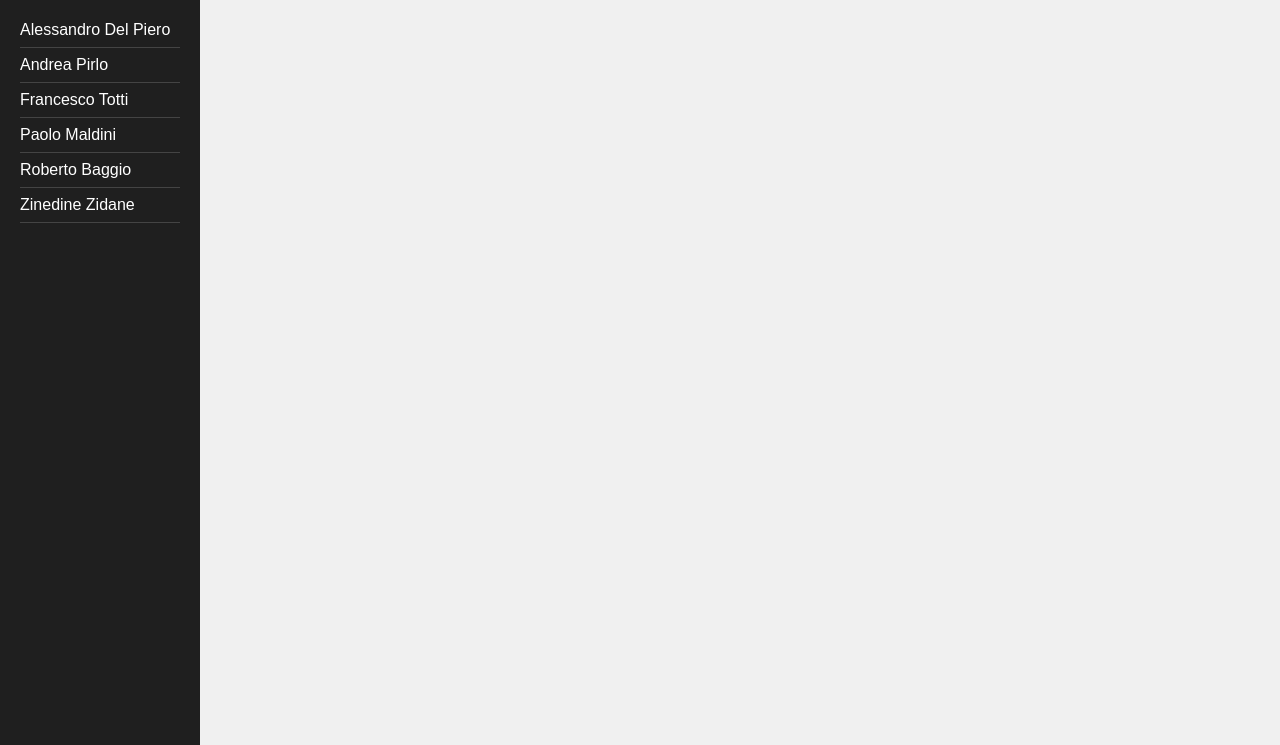
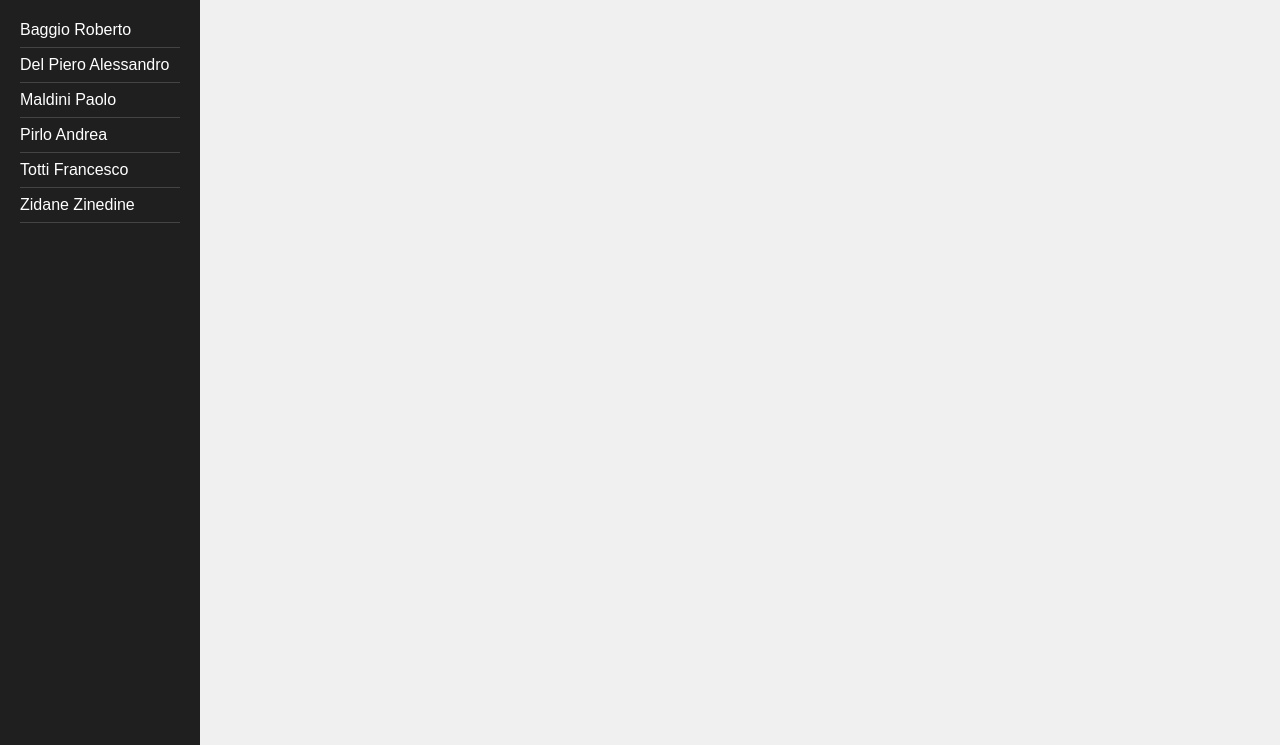
Before and after one commit to Passionefigu/passionefigu, a plain HTML site: page index.html in a window 1280 px wide. Shown: the part 55-800 px from the top of the page. Drawn offline with Linux system fonts and the light colour scheme.

Commit message:
Update index.html

```diff
--- a/index.html
+++ b/index.html
@@ -101,26 +101,26 @@
   </div>
 
   <script>
-    // Nomi visibili => nomi delle cartelle
+    // Dati: nome completo + cartella
     const players = [
-      { name: "Francesco Totti", folder: "Totti" },
-      { name: "Alessandro Del Piero", folder: "DelPiero" },
-      { name: "Andrea Pirlo", folder: "Pirlo" },
-      { name: "Paolo Maldini", folder: "Maldini" },
-      { name: "Roberto Baggio", folder: "Baggio" },
-      { name: "Zinedine Zidane", folder: "Zidane" }
+      { fullName: "Francesco Totti", display: "Totti Francesco", folder: "Totti" },
+      { fullName: "Alessandro Del Piero", display: "Del Piero Alessandro", folder: "DelPiero" },
+      { fullName: "Andrea Pirlo", display: "Pirlo Andrea", folder: "Pirlo" },
+      { fullName: "Paolo Maldini", display: "Maldini Paolo", folder: "Maldini" },
+      { fullName: "Roberto Baggio", display: "Baggio Roberto", folder: "Baggio" },
+      { fullName: "Zinedine Zidane", display: "Zidane Zinedine", folder: "Zidane" }
     ];
 
-    // Ordina alfabeticamente
-    players.sort((a, b) => a.name.localeCompare(b.name));
+    // Ordina per display (Cognome Nome)
+    players.sort((a, b) => a.display.localeCompare(b.display));
 
     const list = document.getElementById("playerList");
     const playerName = document.getElementById("playerName");
 
     players.forEach(player => {
       const li = document.createElement("li");
-      li.textContent = player.name;
-      li.onclick = () => loadPlayer(player.name, player.folder);
+      li.textContent = player.display;
+      li.onclick = () => loadPlayer(player.fullName, player.folder);
       list.appendChild(li);
     });
 
```
